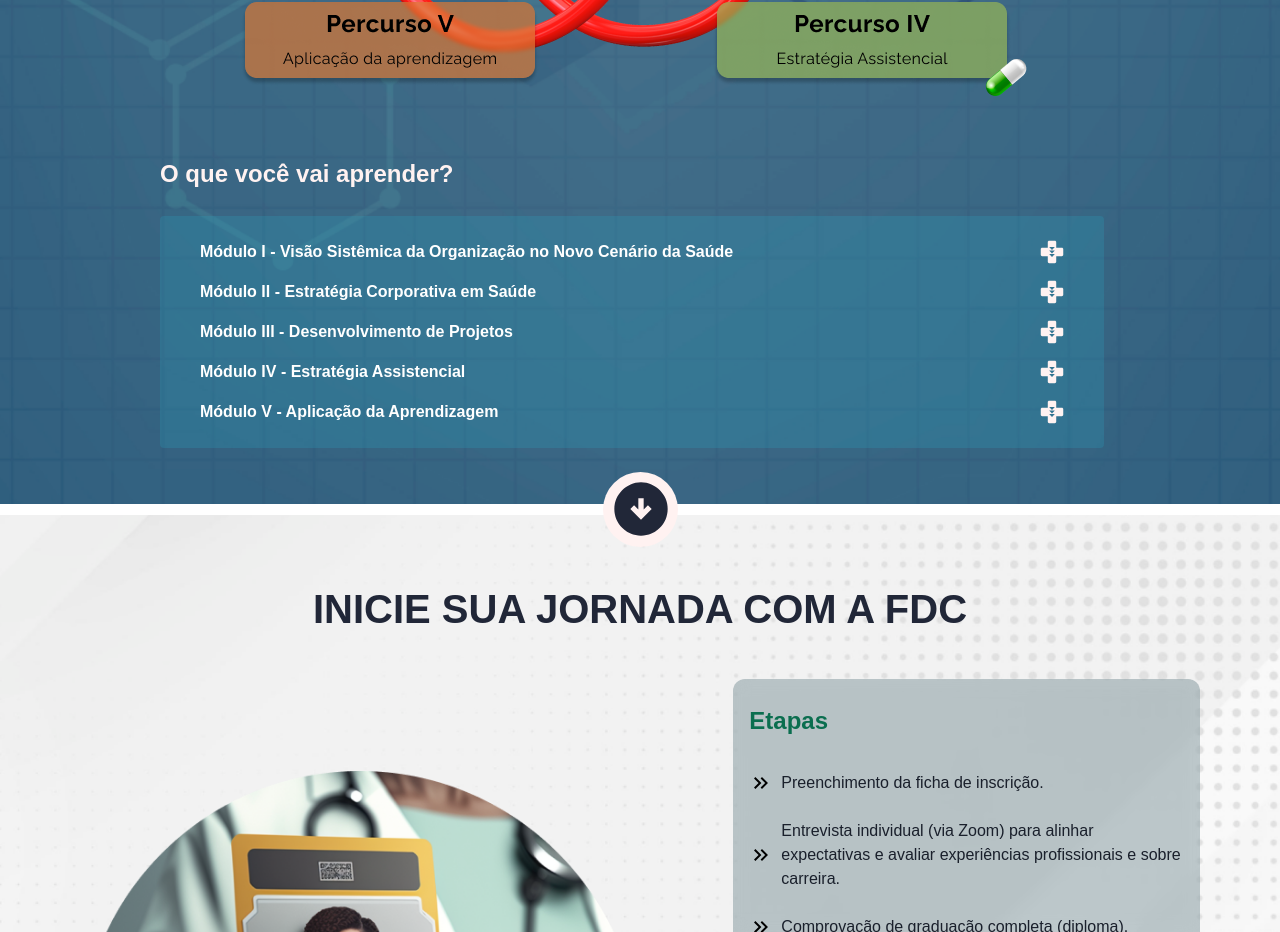
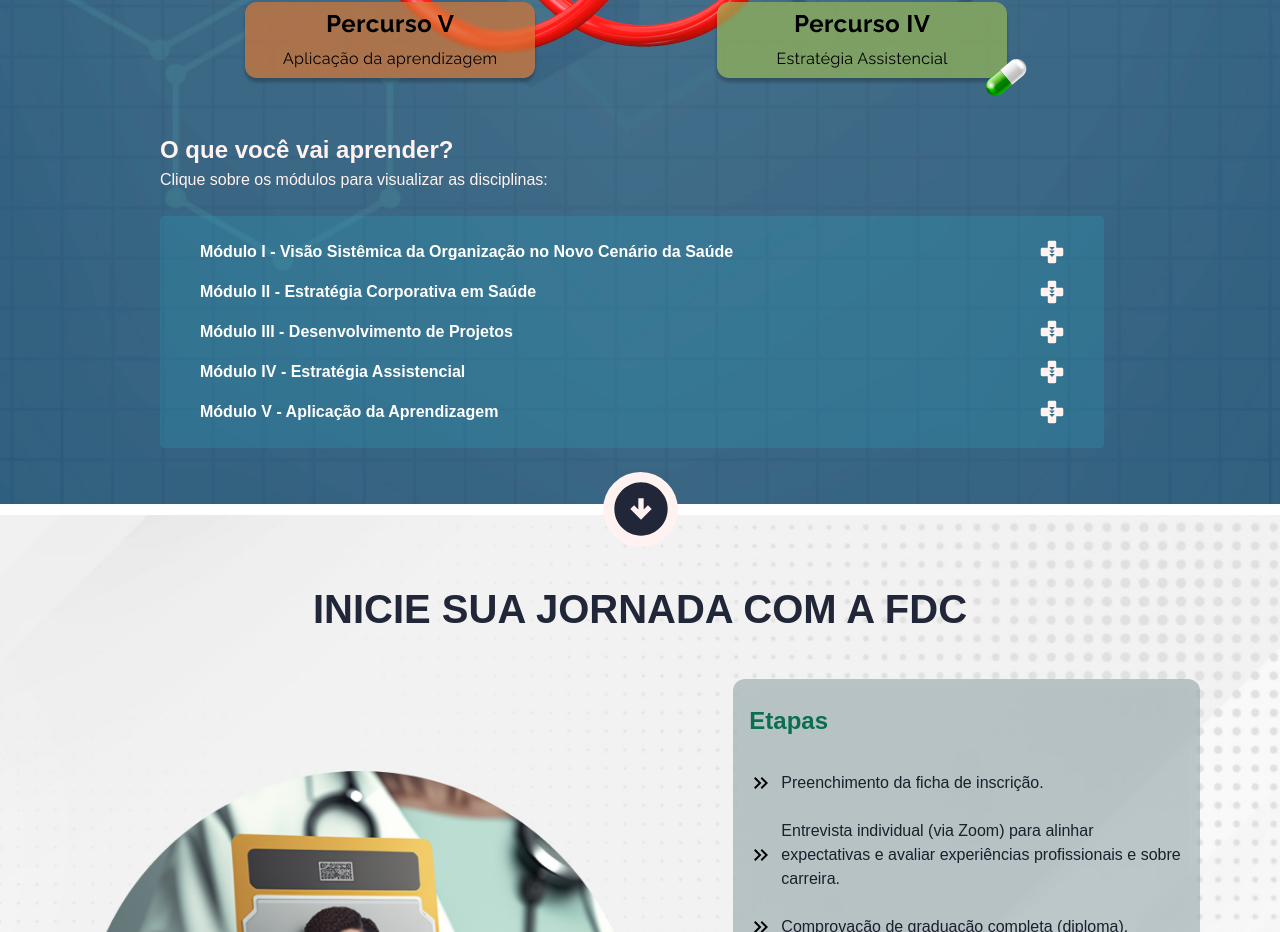
Before and after one commit to danilonvr/Landing-Page-INAED, a Next.js app: page / in a window 1280 px wide. Shown: the part 5820-6752 px from the top of the page. Built offline with nearby package versions, Linux system fonts and the light colour scheme.

Commit message:
fix: dropdown subtitle

```diff
--- a/src/pages/index.js
+++ b/src/pages/index.js
@@ -414,9 +414,12 @@ export default function Home() {
             <img src="./assets/images/Estrutura.png" />
           </div>
           <div className="px-4 md:px-20 my-4 md:my-6 lg:my-8 flex flex-col justify-center">
-            <h2 className="text-2xl text-lightColor font-bold my-4 md:my-6">
+            <h2 className="text-2xl text-lightColor font-bold">
               O que você vai aprender?
             </h2>
+            <span className="font-light text-lightColor mb-4 md:mb-6">
+              Clique sobre os módulos para visualizar as disciplinas:
+            </span>
             <Dropdown />
           </div>
         </Section>
```
